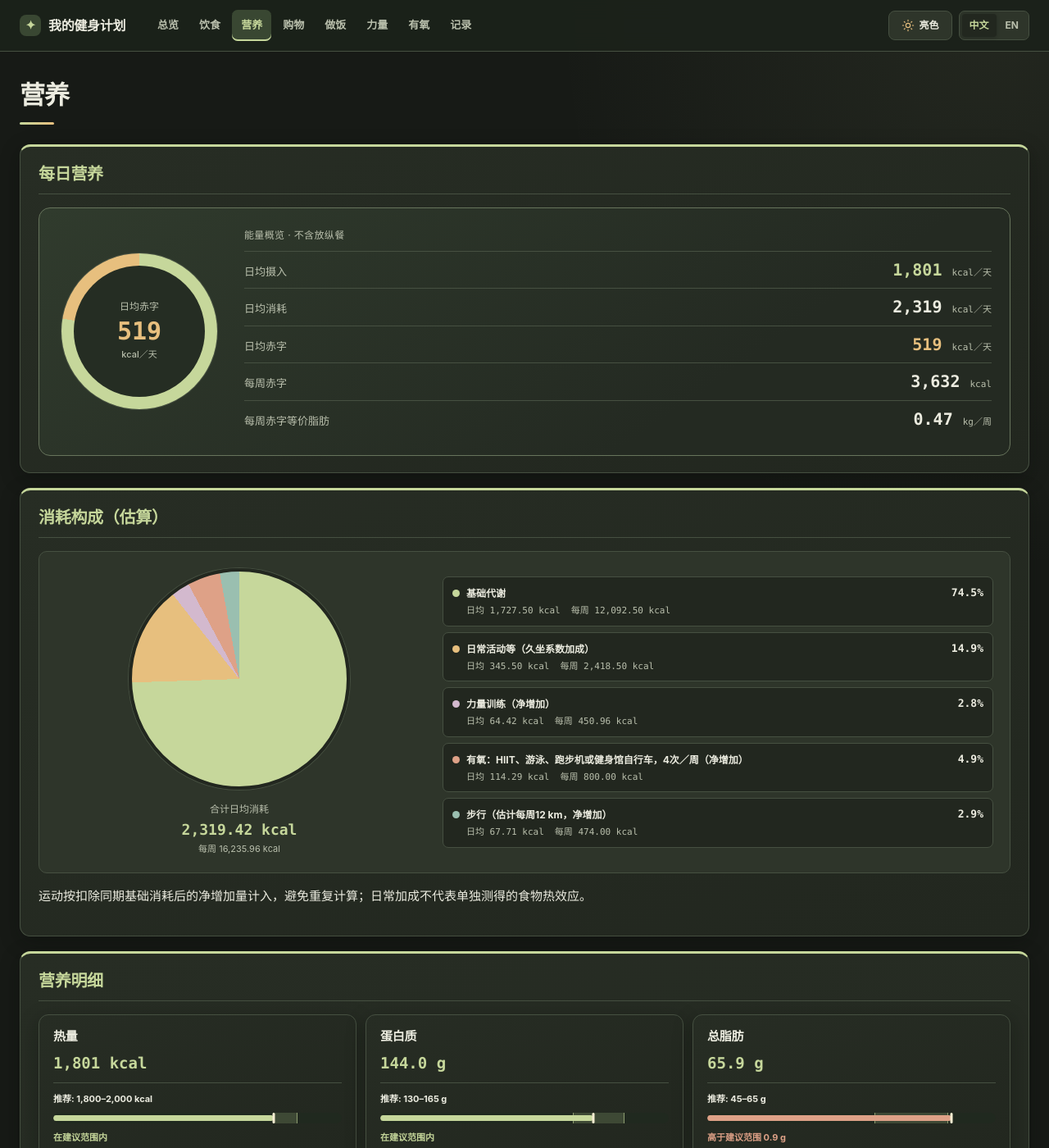
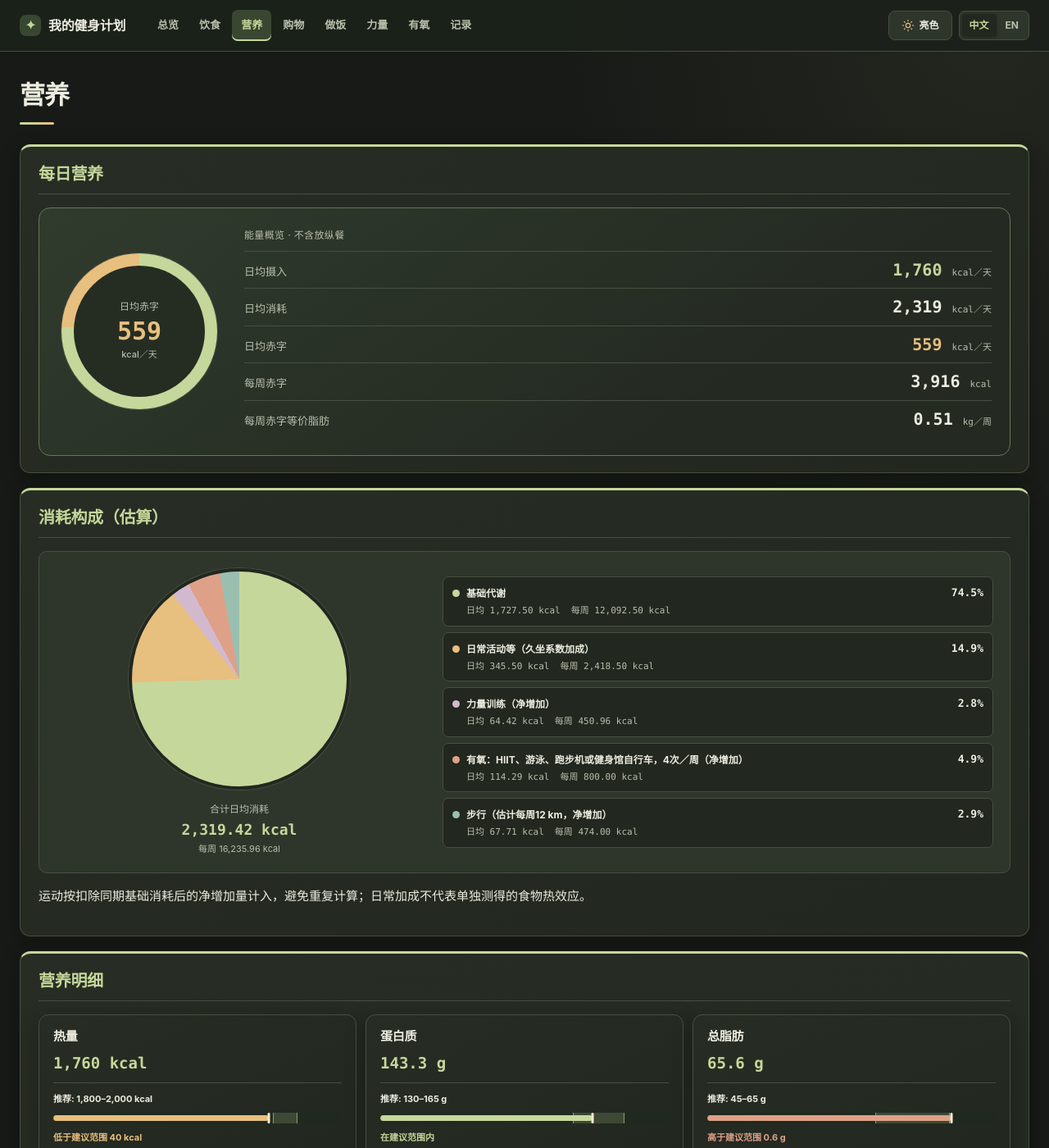
Before and after one commit to yunhaixiang/fitness, a Jekyll site: the page built from stats.md, in a window 1280 px wide and 1400 px high. Shown: the whole window at 82% size. Built offline with Jekyll 4.4.1, drawn with Linux system fonts in a browser that asks for light colours; some of the changed text lies outside the part shown.

Commit message:
Use a 1 kg fruit tray and eight kiwis per week

```diff
--- a/_data/meal_nutrition.json
+++ b/_data/meal_nutrition.json
@@ -1,10 +1,10 @@
 {
   "order": ["fruit_breakfast", "fruit_snack", "kiwi_breakfast", "kiwi_snack", "potato", "wrap", "rice", "pasta"],
   "meals": {
-    "fruit_breakfast": {"label": "周日—周二早餐（水果盘1/3）", "foodZh": "高纤维谷物早餐 40 g，无糖豆奶 270 mL，一水肌酸 5 g，混合水果盘约 144 g", "foodEn": "40 g high-fibre cereal, 270 mL unsweetened soy milk, 5 g creatine monohydrate, about 144 g mixed fruit", "kcal": "264", "protein": "12.3", "fat": "5.7", "saturatedFat": "0.7", "carbs": "55.6", "fibre": "20.6", "sugar": "15.5", "cholesterol": "0", "sodium": "248", "calcium": "493", "iron": "6.5", "potassium": "722"},
-    "fruit_snack": {"label": "周日—周二加餐（水果盘2/3、豆奶）", "foodZh": "混合水果盘约 289 g，无糖豆奶 270 mL", "foodEn": "About 289 g mixed fruit, 270 mL unsweetened soy milk", "kcal": "216", "protein": "10.1", "fat": "5.3", "saturatedFat": "0.6", "carbs": "33.7", "fibre": "5.8", "sugar": "25.0", "cholesterol": "0", "sodium": "110", "calcium": "366", "iron": "1.9", "potassium": "866"},
+    "fruit_breakfast": {"label": "周日—周二早餐（水果盘1/3）", "foodZh": "高纤维谷物早餐 40 g，无糖豆奶 270 mL，一水肌酸 5 g，混合水果盘约 111 g", "foodEn": "40 g high-fibre cereal, 270 mL unsweetened soy milk, 5 g creatine monohydrate, about 111 g mixed fruit", "kcal": "250", "protein": "12.1", "fat": "5.6", "saturatedFat": "0.7", "carbs": "52.2", "fibre": "20.2", "sugar": "12.7", "cholesterol": "0", "sodium": "246", "calcium": "488", "iron": "6.4", "potassium": "666"},
+    "fruit_snack": {"label": "周日—周二加餐（水果盘2/3、豆奶）", "foodZh": "混合水果盘约 222 g，无糖豆奶 270 mL", "foodEn": "About 222 g mixed fruit, 270 mL unsweetened soy milk", "kcal": "189", "protein": "9.8", "fat": "5.2", "saturatedFat": "0.6", "carbs": "26.9", "fibre": "4.9", "sugar": "19.5", "cholesterol": "0", "sodium": "107", "calcium": "356", "iron": "1.7", "potassium": "753"},
     "kiwi_breakfast": {"label": "周三—周六早餐（奇异果1个）", "foodZh": "高纤维谷物早餐 40 g，无糖豆奶 270 mL，一水肌酸 5 g，奇异果 1 个", "foodEn": "40 g high-fibre cereal, 270 mL unsweetened soy milk, 5 g creatine monohydrate, 1 kiwi", "kcal": "245", "protein": "12.3", "fat": "5.8", "saturatedFat": "0.7", "carbs": "51.1", "fibre": "21.2", "sugar": "9.7", "cholesterol": "0", "sodium": "243", "calcium": "502", "iron": "6.4", "potassium": "710"},
-    "kiwi_snack": {"label": "周三—周六加餐（奇异果2个、豆奶）", "foodZh": "奇异果 2 个，无糖豆奶 270 mL", "foodEn": "2 kiwis, 270 mL unsweetened soy milk", "kcal": "177", "protein": "10.1", "fat": "5.7", "saturatedFat": "0.5", "carbs": "24.7", "fibre": "7.2", "sugar": "13.4", "cholesterol": "0", "sodium": "100", "calcium": "383", "iron": "1.6", "potassium": "844"},
+    "kiwi_snack": {"label": "周三—周六加餐（奇异果1个、豆奶）", "foodZh": "奇异果 1 个，无糖豆奶 270 mL", "foodEn": "1 kiwi, 270 mL unsweetened soy milk", "kcal": "137", "protein": "9.3", "fat": "5.2", "saturatedFat": "0.5", "carbs": "14.5", "fibre": "4.7", "sugar": "7.2", "cholesterol": "0", "sodium": "98", "calcium": "353", "iron": "1.4", "potassium": "610"},
     "potato": {"label": "周二午／周三晚／周五晚／周日午", "kcal": "664", "protein": "56.3", "fat": "26.8", "saturatedFat": "7.7", "carbs": "47.3", "fibre": "7.9", "sugar": "11.4", "cholesterol": "128", "sodium": "884", "calcium": "216", "iron": "7.1", "potassium": "2,933"},
     "wrap": {"label": "周日晚／周四午", "kcal": "715", "protein": "62.9", "fat": "35.7", "saturatedFat": "8.6", "carbs": "36.3", "fibre": "4.5", "sugar": "2.8", "cholesterol": "605", "sodium": "792", "calcium": "123", "iron": "5.6", "potassium": "1,266"},
     "rice": {"label": "周一午／周二晚／周四晚／周六午", "kcal": "669", "protein": "61.8", "fat": "24.5", "saturatedFat": "8.2", "carbs": "51.7", "fibre": "5.0", "sugar": "3.8", "cholesterol": "594", "sodium": "685", "calcium": "121", "iron": "3.5", "potassium": "884"},
--- a/_data/plan_metrics.yml
+++ b/_data/plan_metrics.yml
@@ -1,2 +1,2 @@
-weekly_deficit: 3632
-weekly_deficit_display: "3,632"
+weekly_deficit: 3916
+weekly_deficit_display: "3,916"
--- a/assets/diet-view.js
+++ b/assets/diet-view.js
@@ -198,7 +198,7 @@
   const treats = document.querySelector('[data-diet-view="treats"]');
   if (treats) {
     const section = document.querySelector('.diet-cheat-section');
-    const weeklyDeficit = Number(section?.dataset.weeklyDeficit) || 3632;
+    const weeklyDeficit = Number(section?.dataset.weeklyDeficit) || 3916;
     const fmt = new Intl.NumberFormat(en ? 'en-CA' : 'zh-CN', { maximumFractionDigits: 0 });
     const nutrientFmt = new Intl.NumberFormat(en ? 'en-CA' : 'zh-CN', { maximumFractionDigits: 1 });
     const range = (low, high, suffix = '') => `${fmt.format(low)}${high !== low ? `–${fmt.format(high)}` : ''}${suffix}`;
--- a/assets/i18n.js
+++ b/assets/i18n.js
@@ -38,8 +38,8 @@
     '周日午餐后': 'Sunday After Lunch', '周三晚餐后': 'Wednesday After Dinner',
     '准备上1–上7': 'Prepare Meals 1–7 for the First Half',
     '准备下1–下7': 'Prepare Meals 1–7 for the Second Half',
-    '早餐：高纤维谷物早餐40 g，无糖豆奶约270 g，一水肌酸 5g，水果（周日—周二混合水果盘约144 g；周三—周六奇异果1个）。': 'Breakfast: 40 g high-fibre cereal, about 270 g unsweetened soy milk, 5 g creatine monohydrate, fruit (about 144 g mixed fruit Sunday–Tuesday; one kiwi Wednesday–Saturday).',
-    '睡前水果加餐（23:00）：周日—周二混合水果盘约289 g；周三—周六奇异果2个。': 'Bedtime fruit snack (23:00): about 289 g mixed fruit Sunday–Tuesday; two kiwis Wednesday–Saturday.',
+    '早餐：高纤维谷物早餐40 g，无糖豆奶约270 g，一水肌酸 5g，水果（周日—周二混合水果盘约111 g；周三—周六奇异果1个）。': 'Breakfast: 40 g high-fibre cereal, about 270 g unsweetened soy milk, 5 g creatine monohydrate, fruit (about 111 g mixed fruit Sunday–Tuesday; one kiwi Wednesday–Saturday).',
+    '睡前水果加餐（23:00）：周日—周二混合水果盘约222 g；周三—周六奇异果1个。': 'Bedtime fruit snack (23:00): about 222 g mixed fruit Sunday–Tuesday; one kiwi Wednesday–Saturday.',
     '鸡大腿肉2块，水煮蛋2个': '2 chicken thighs, 2 boiled eggs',
     '鸡肉末炒蛋2个': 'ground chicken, 2 scrambled eggs',
     '鸡大腿肉1块，三文鱼1块': '1 chicken thigh, 1 salmon portion',
@@ -50,7 +50,7 @@
     '按在原计划外加吃一次计算；营养数据为参考估算。': 'Assumes one extra item on top of the meal plan; nutrient values are approximate.',
     '在饮食安排中查看放纵餐': 'View Cheat Meals in Diet',
     '常见食物的热量与赤字影响': 'Cheat Meal Calories and Their Effect on Your Deficit',
-    '占参考赤字3,632 kcal（额外加吃）': 'Share of Weekly Calorie Deficit (if added)',
+    '占参考赤字3,916 kcal（额外加吃）': 'Share of Weekly Calorie Deficit (if added)',
     '剩余每周赤字（kcal，额外加吃）': 'Weekly Deficit Left (kcal)',
     '剩余日均赤字（kcal）': 'Daily Deficit Left (kcal)',
     '每周购买与按需补货': 'Weekly purchases and occasional restocks',
@@ -210,7 +210,7 @@
     '约$16.73（按实际重量计价）': 'about $16.73 (final price by weight)',
     '12个 / 盒': '12 eggs per pack', '2桶 / 周': '2 cartons / week',
     '12罐×355 mL / 箱': '12 cans × 355 mL / case', '1箱 / 周': '1 case / week',
-    '1.3 kg / 盘': '1.3 kg / tray', '1盘 / 周': '1 tray / week',
+    '1 kg / 盘': '1 kg / tray', '1盘 / 周': '1 tray / week',
     '454 g / 包': '454 g / pack',
     '600 g / 盒，含骨及酱汁；营养暂估397 g可食部分 / 盒': '600 g pack including bones and sauce; nutrition estimated using 397 g edible portion per pack',
     '每盒2块，按320 g / 盒计算': 'Two portions per pack; calculated at 320 g per pack',
@@ -237,7 +237,7 @@
     '步行（估计每周12 km，净增加）': 'Walking (12 km a week, above rest)',
     '净增加': 'net increase',
     '每日能量与每周赤字估计': 'Daily energy and estimated weekly deficit',
-    '日均摄入占消耗78%，赤字22%': 'Daily calories eaten account for 78% of calories burned; the planned deficit is 22%', '每日能量与每周赤字': 'Daily Calories and Weekly Deficit',
+    '日均摄入占消耗76%，赤字24%': 'Daily calories eaten account for 76% of calories burned; the planned deficit is 24%', '每日能量与每周赤字': 'Daily Calories and Weekly Deficit',
     '能量概览 · 不含放纵餐': 'Energy Overview · Excluding Cheat Meals',
     '日均摄入': 'Daily Calories Eaten', '日均消耗': 'Daily Calories Burned', '日均赤字': 'Daily Calorie Deficit',
     '每周赤字': 'Weekly Deficit', '每周赤字等价脂肪': 'Fat Equivalent of Weekly Deficit',
@@ -253,7 +253,7 @@
     '力量训练（净增加）': 'Strength training (net)',
     '饱和脂肪占总热量': 'Saturated fat as share of calories',
     '每周训练量统计': 'Weekly training volume', '每餐营养统计': 'Nutrition per meal',
-    '待确认': 'To be confirmed', '约$163（未计菠菜）': 'About $163 excluding spinach',
+    '待确认': 'To be confirmed', '约$155（未计菠菜）': 'About $155 excluding spinach',
     '每周合计': 'Weekly total', '平均每天': 'Daily average', '建议每日范围或目标': 'Suggested daily range or goal',
     '训练量水平（估计）': 'Volume (estimate)', '主要：动作与组数': 'Primary: exercises and sets',
     '辅助：动作与组数': 'Secondary: exercises and sets', '肌群／常用英文': 'Muscle group / common English name',
@@ -270,7 +270,7 @@
     '周日—周二早餐（水果盘1/3）': 'Sunday–Tuesday breakfast (⅓ of daily fruit tray serving)',
     '周日—周二睡前加餐（水果盘2/3）': 'Sunday–Tuesday bedtime snack (⅔ of daily fruit tray serving)',
     '周三—周六早餐（奇异果1个）': 'Wednesday–Saturday breakfast (1 kiwi)',
-    '周三—周六睡前加餐（奇异果2个）': 'Wednesday–Saturday bedtime snack (2 kiwis)',
+    '周三—周六睡前加餐（奇异果1个）': 'Wednesday–Saturday bedtime snack (1 kiwi)',
     '周二午／周三晚／周五晚／周日午': 'Tue lunch / Wed dinner / Fri dinner / Sun lunch',
     '周日晚／周四午': 'Sun dinner / Thu lunch',
     '周一午／周二晚／周四晚／周六午': 'Mon lunch / Tue dinner / Thu dinner / Sat lunch',
--- a/assets/site.css
+++ b/assets/site.css
@@ -370,7 +370,7 @@
 /* Nutrition overview */
 .nutrition-overview{margin:12px 0 30px;padding:22px;border:1px solid var(--line-strong);border-radius:14px;background:linear-gradient(145deg,var(--feature-start),var(--feature-end) 70%)}
 .nutrition-overview-main{display:grid;grid-template-columns:200px minmax(0,1fr);gap:28px;align-items:center}
-.nutrition-ring{width:190px;height:190px;margin:auto;display:grid;place-items:center;position:relative;border-radius:50%;background:conic-gradient(var(--accent) 0 77.6%,var(--gold) 77.6% 100%);box-shadow:0 0 0 1px var(--line)}
+.nutrition-ring{width:190px;height:190px;margin:auto;display:grid;place-items:center;position:relative;border-radius:50%;background:conic-gradient(var(--accent) 0 75.9%,var(--gold) 75.9% 100%);box-shadow:0 0 0 1px var(--line)}
 .nutrition-ring::before{content:"";position:absolute;inset:15px;border-radius:50%;background:var(--feature-center)}
 .nutrition-ring-center{z-index:1;text-align:center;line-height:1.3}
 .nutrition-ring-center span{display:block;color:var(--muted);font-size:12px}
@@ -499,7 +499,7 @@
 .volume-photo-badge{background:var(--badge);color:var(--badge-text)}
 .volume-photo-badge:hover,.volume-photo-badge:focus-visible{background:var(--accent-soft);border-color:var(--accent);outline-color:var(--accent)}
 .volume-photo-connector.is-active .volume-photo-leader-line{stroke:var(--accent)}
-.nutrition-ring{background:conic-gradient(var(--accent) 0 77.6%,var(--gold) 77.6% 100%)}
+.nutrition-ring{background:conic-gradient(var(--accent) 0 75.9%,var(--gold) 75.9% 100%)}
 @media(prefers-reduced-motion:reduce){html{scroll-behavior:auto}.link-grid a,.visual-exercise-thumbnail{transition:none}}
 
 .prose.cooking-page-enhanced{display:grid;gap:18px;padding:0;border:0;background:none;box-shadow:none}
--- a/stats.md
+++ b/stats.md
@@ -11,19 +11,19 @@
 
 <figure class="nutrition-overview" aria-label="每日能量与每周赤字">
   <div class="nutrition-overview-main">
-    <div class="nutrition-ring" aria-label="日均摄入占消耗78%，赤字22%">
+    <div class="nutrition-ring" aria-label="日均摄入占消耗76%，赤字24%">
       <div class="nutrition-ring-center">
         <span>日均赤字</span>
-        <strong>519 <small>kcal／天</small></strong>
+        <strong>559 <small>kcal／天</small></strong>
       </div>
     </div>
     <div class="nutrition-overview-key">
       <p class="nutrition-overview-eyebrow">能量概览 · 不含放纵餐</p>
-      <div class="nutrition-key-row nutrition-key-intake"><span>日均摄入</span><strong>1,801 <small>kcal／天</small></strong></div>
+      <div class="nutrition-key-row nutrition-key-intake"><span>日均摄入</span><strong>1,760 <small>kcal／天</small></strong></div>
       <div class="nutrition-key-row nutrition-key-burn"><span>日均消耗</span><strong>2,319 <small>kcal／天</small></strong></div>
-      <div class="nutrition-key-row nutrition-key-deficit"><span>日均赤字</span><strong>519 <small>kcal／天</small></strong></div>
+      <div class="nutrition-key-row nutrition-key-deficit"><span>日均赤字</span><strong>559 <small>kcal／天</small></strong></div>
       <div class="nutrition-key-row"><span>每周赤字</span><strong>{{ site.data.plan_metrics.weekly_deficit_display }} <small>kcal</small></strong></div>
-      <div class="nutrition-key-row"><span>每周赤字等价脂肪</span><strong>0.47 <small>kg／周</small></strong></div>
+      <div class="nutrition-key-row"><span>每周赤字等价脂肪</span><strong>0.51 <small>kg／周</small></strong></div>
     </div>
   </div>
 </figure>
@@ -92,42 +92,42 @@
 <tbody>
 <tr>
 <td>热量</td>
-<td style="text-align: right;">1,801 kcal</td>
+<td style="text-align: right;">1,760 kcal</td>
 <td>1,800–2,000 kcal</td>
 </tr>
 <tr>
 <td>蛋白质</td>
-<td style="text-align: right;">144.0 g</td>
+<td style="text-align: right;">143.3 g</td>
 <td>130–165 g</td>
 </tr>
 <tr>
 <td>总脂肪</td>
-<td style="text-align: right;">65.9 g</td>
+<td style="text-align: right;">65.6 g</td>
 <td>45–65 g</td>
 </tr>
 <tr>
 <td>饱和脂肪</td>
 <td style="text-align: right;">15.9 g</td>
-<td>≤12.0 g</td>
+<td>≤11.7 g</td>
 </tr>
 <tr>
 <td>饱和脂肪占总热量</td>
-<td style="text-align: right;">8.0%</td>
+<td style="text-align: right;">8.1%</td>
 <td>≤6%</td>
 </tr>
 <tr>
 <td>碳水化合物</td>
-<td style="text-align: right;">175.6 g</td>
+<td style="text-align: right;">165.4 g</td>
 <td>180–240 g</td>
 </tr>
 <tr>
 <td>膳食纤维</td>
-<td style="text-align: right;">38.6 g</td>
+<td style="text-align: right;">36.6 g</td>
 <td>30–38 g</td>
 </tr>
 <tr>
 <td>总糖</td>
-<td style="text-align: right;">44.0 g</td>
+<td style="text-align: right;">36.9 g</td>
 <td>无单独上限；重点控制添加糖</td>
 </tr>
 <tr>
@@ -142,22 +142,22 @@
 </tr>
 <tr>
 <td>钠</td>
-<td style="text-align: right;">1,869 mg</td>
+<td style="text-align: right;">1,866 mg</td>
 <td>≤2,300 mg</td>
 </tr>
 <tr>
 <td>钙</td>
-<td style="text-align: right;">1,143 mg</td>
+<td style="text-align: right;">1,119 mg</td>
 <td>1,000 mg</td>
 </tr>
 <tr>
 <td>铁</td>
-<td style="text-align: right;">17.6 mg</td>
+<td style="text-align: right;">17.3 mg</td>
 <td>8 mg</td>
 </tr>
 <tr>
 <td>钾</td>
-<td style="text-align: right;">5,003 mg</td>
+<td style="text-align: right;">4,797 mg</td>
 <td>≥3,400 mg</td>
 </tr>
 <tr>
@@ -195,3 +195,5 @@
 Weekly added energy: 350.97 kcal. Other food quantities and expenditure unchanged. -->
 
 <!-- Spinach: 454 → 568 g/week; four portions of 142 g. Raw-spinach reference per 100 g: 23 kcal, protein 2.86 g, fat 0.39 g, saturated fat 0.063 g, carbs 3.63 g, fibre 2.2 g, sugar 0.42 g, sodium 79 mg, calcium 99 mg, iron 2.71 mg, potassium 558 mg. Weekly energy increase 26.22 kcal. -->
+
+<!-- Fruit quantities: tray 1,300 → 1,000 g/week; green kiwis 12 → 8/week. Existing fruit-only values retained from 6dc9773. Fruit tray split 1/3 breakfast, 2/3 snack over three days; kiwi one at breakfast and one at snack over four days. Weekly energy decrease 283.58 kcal. -->
```
Also changed, not shown: shopping.md (+5 -5 lines).
